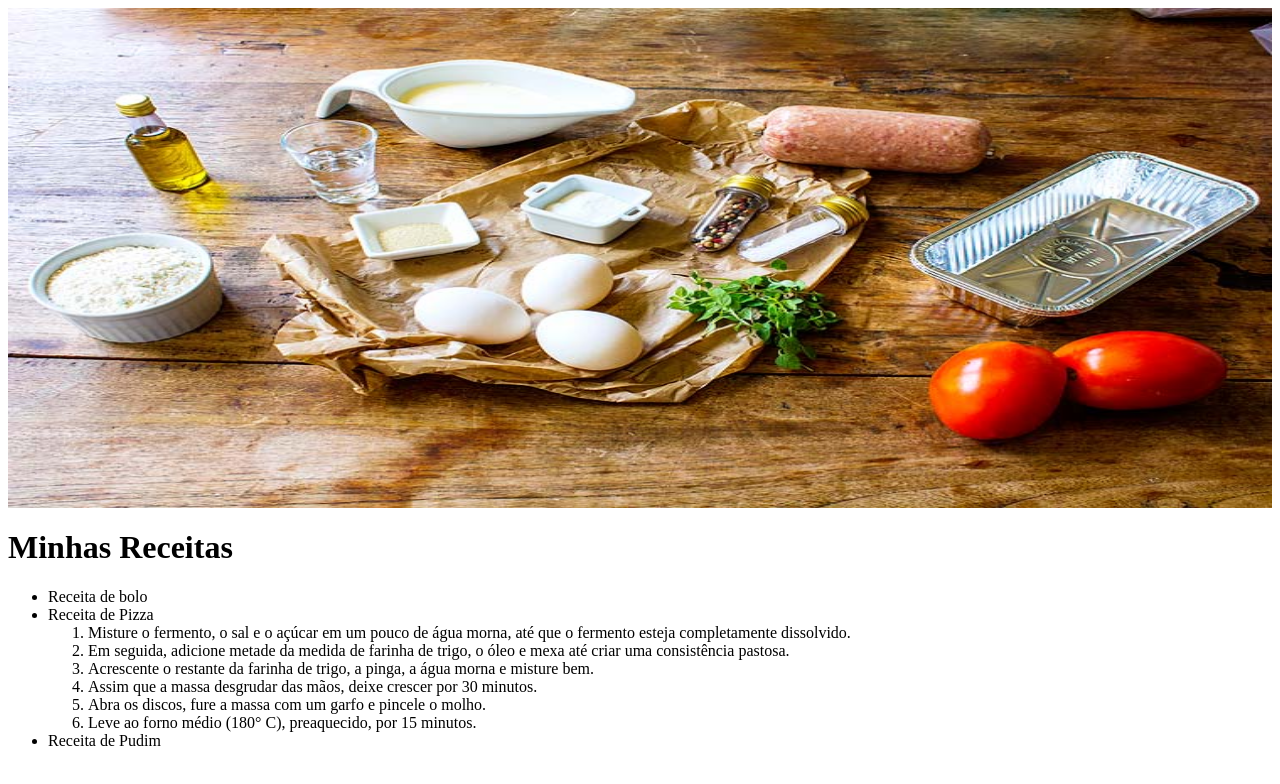
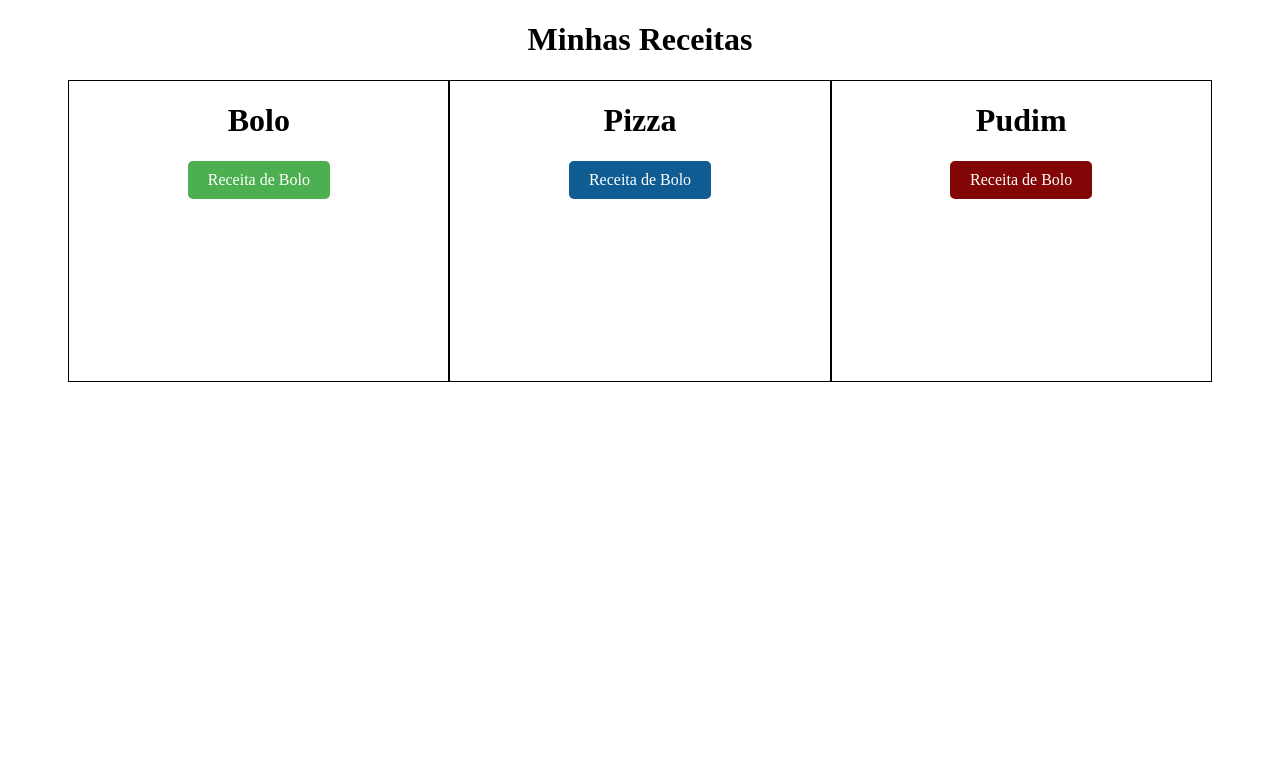
Before and after one commit to MateusJatoba/aulaFullStack, a plain HTML site: page createFirstPage/index.html in a window 1280 px wide. Drawn offline with Linux system fonts and the light colour scheme.

Commit message:
add pages

```diff
--- a/createFirstPage/index.html
+++ b/createFirstPage/index.html
@@ -5,31 +5,36 @@
     <meta name="viewport" content="width=device-width, initial-scale=1.0">
     <title>Receitas</title>
     <link rel="shortcut icon" href="aux_folder/html.png" type="image/x-icon">
+    <link rel="stylesheet" href="style.css">
 </head>
 <body>
 
-    <img src="aux_folder/img_receita.jpeg" style="width: 100%; display: block; height: 500px;"
->
-    <h1>Minhas Receitas</h1>
+    <!-- <img src="aux_folder/img_receita.jpeg" style="width: 100%; display: block; height: 500px;"  > -->
+    <h1 class="titulo_principal">Minhas Receitas</h1>
 
-    <ul>
-        <li>Receita de bolo</li>
-        <li>Receita de Pizza</li>
-        <ol>
-            <li>Misture o fermento, o sal e o açúcar em um pouco de água morna, até que o fermento esteja completamente dissolvido. </li>
+    <div class="receitas_geral">
+        <div class="receita_bolo">
+            <h1>Bolo</h1>
+            <a href="bolo.html" style="display: inline-block; padding: 10px 20px; background-color: #4CAF50; color: white; text-decoration: none; border-radius: 5px;">
+                Receita de Bolo
+            </a>
 
-            <li>Em seguida, adicione metade da medida de farinha de trigo, o óleo e mexa até criar uma consistência pastosa.</li>
 
-            <li>Acrescente o restante da farinha de trigo, a pinga, a água morna e misture bem.</li>
+        </div>
 
-            <li>Assim que a massa desgrudar das mãos, deixe crescer por 30 minutos.</li>
+        <div class="receita_pizza">
+            <h1>Pizza</h1>
+            <a href="pizza.html" style="display: inline-block; padding: 10px 20px; background-color: #0e5c91; color: white; text-decoration: none; border-radius: 5px;">
+                Receita de Bolo
+            </a>
+        </div>
+        <div class="receita_pudim">
+            <h1>Pudim</h1>
+            <a href="pudim.html" style="display: inline-block; padding: 10px 20px; background-color: #830606; color: white; text-decoration: none; border-radius: 5px;">
+                Receita de Bolo
+            </a>
+        </div>
+    </div>
 
-            <li>Abra os discos, fure a massa com um garfo e pincele o molho.</li>
-
-            <li>Leve ao forno médio (180° C), preaquecido, por 15 minutos.</li>
-
-            </ol>
-        <li>Receita de Pudim</li>
-    </ul>
 </body>
 </html>
--- /dev/null
+++ b/createFirstPage/style.css
@@ -0,0 +1,35 @@
+.titulo_principal{
+    text-align: center;
+}
+
+
+
+.receitas_geral{
+    width: 100%;
+    height: 80%;
+    display: flex;
+    justify-content: center;
+
+}
+
+
+
+.receita_bolo{
+    text-align: center;
+    width: 30%;
+    height: 300px;
+    border: 1px solid black;
+}
+
+.receita_pizza{
+    text-align: center;
+    width: 30%;
+    height: 300px;
+    border: 1px solid black;
+}
+.receita_pudim{
+    text-align: center;
+    width: 30%;
+    height: 300px;
+    border: 1px solid black;
+}
```
Also changed, not shown: createFirstPage/bolo.html (added, +29 -0 lines), createFirstPage/pizza.html (added, +26 -0 lines), createFirstPage/pudim.html (added, +28 -0 lines).
